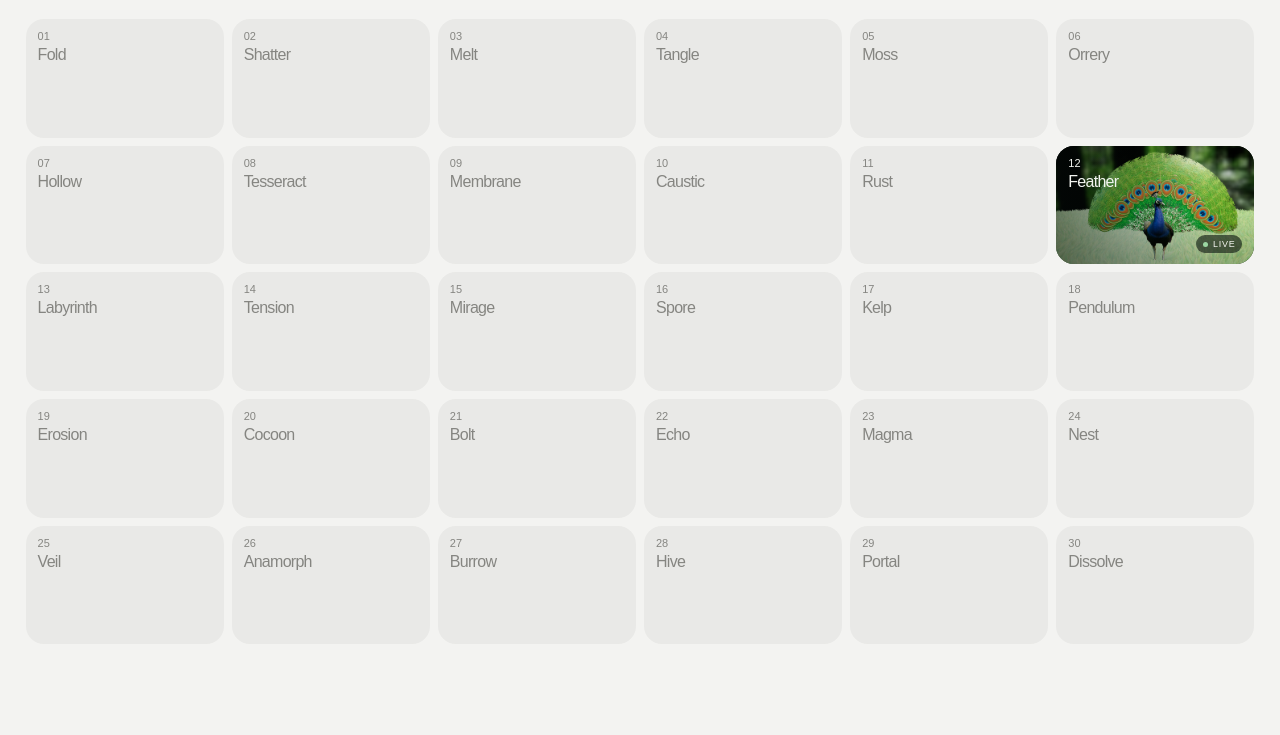
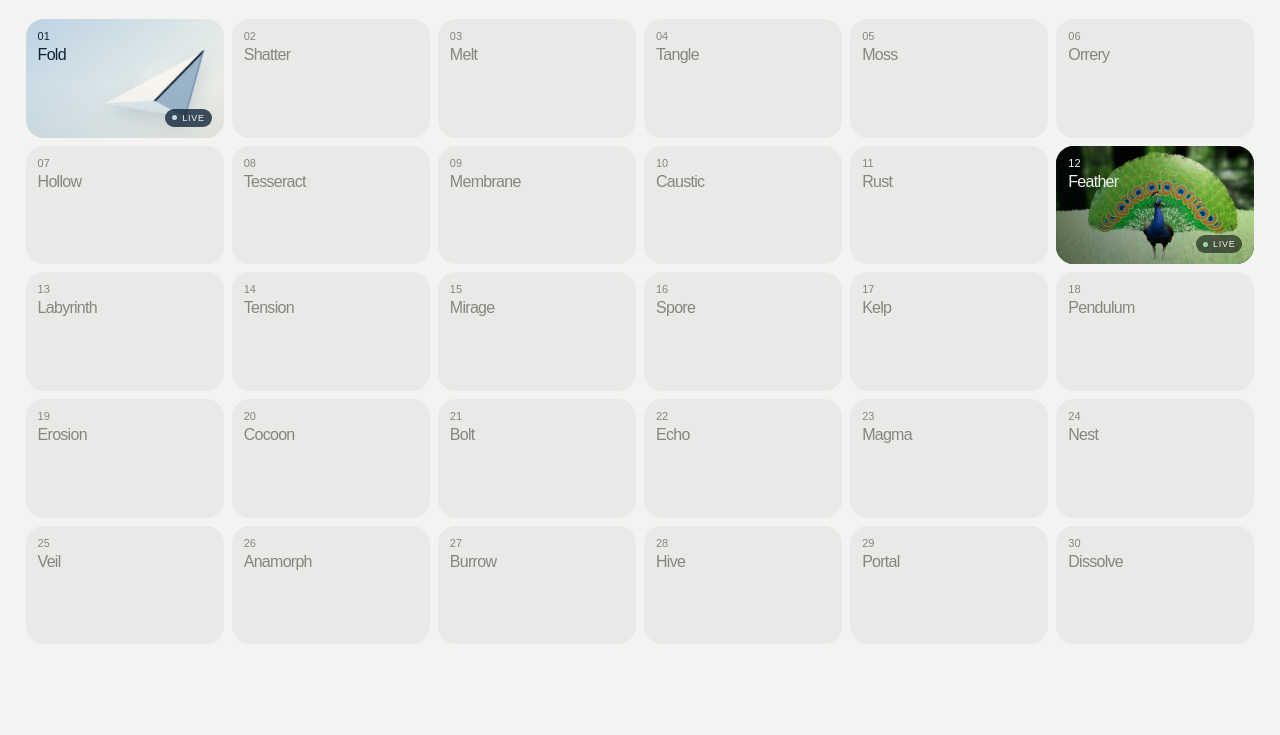
Before and after one commit to Aishwary2004Gupta/codevember-2026, a plain HTML site: page index.html in a window 1280 px wide. Shown: the part 65-800 px from the top of the page. Drawn offline with Linux system fonts and the light colour scheme.

Commit message:
Update index.html

```diff
--- a/index.html
+++ b/index.html
@@ -253,6 +253,51 @@
       transform: scale(1.04);
     }
 
+    .project--fold {
+      background:
+        radial-gradient(circle at 72% 62%, rgba(255, 255, 255, .48), transparent 23%),
+        linear-gradient(135deg, #b5cddf 0%, #dfe8e8 58%, #f1ede3 100%);
+      color: #0f2236;
+    }
+
+    .project--fold::after {
+      background:
+        linear-gradient(90deg, rgba(255, 255, 255, .12), transparent 78%),
+        linear-gradient(0deg, rgba(96, 126, 147, .12), transparent 45%);
+    }
+
+    .project--fold.project--live:hover {
+      background:
+        radial-gradient(circle at 72% 62%, rgba(255, 255, 255, .58), transparent 23%),
+        linear-gradient(135deg, #acc8db 0%, #d5e2e2 58%, #eee9de 100%);
+      box-shadow: 0 8px 24px rgba(53, 84, 106, .16);
+    }
+
+    .fold-art {
+      position: absolute;
+      z-index: 0;
+      right: 5%;
+      bottom: 2%;
+      width: 58%;
+      height: 78%;
+      overflow: visible;
+      filter: drop-shadow(0 8px 8px rgba(32, 69, 94, .16));
+      transform: rotate(-7deg);
+      transition: transform 350ms ease;
+    }
+
+    .project--fold:hover .fold-art {
+      transform: rotate(-2deg) translate(-4px, -3px);
+    }
+
+    .project--fold .project-status {
+      background: rgba(15, 34, 54, .78);
+    }
+
+    .project--fold .project-status::before {
+      background: #c9dae7;
+    }
+
     @media (max-width: 1180px) {
       .project-grid {
         grid-template-columns: repeat(4, minmax(0, 1fr));
@@ -325,9 +370,9 @@
       <p class="page-note">Thirty little experiments for November.</p>
     </div>
     <div class="header-actions">
-      <div class="progress" aria-label="1 of 30 projects published">
-        <span>01 <span aria-hidden="true">/</span> 30 live</span>
-        <span class="progress-track" aria-hidden="true"><span></span></span>
+      <div class="progress" aria-label="2 of 30 projects published">
+        <span>02 <span aria-hidden="true">/</span> 30 live</span>
+        <span class="progress-track" aria-hidden="true"><span style="width: 6.666%;"></span></span>
       </div>
       <button class="theme-toggle" type="button" aria-label="Switch to dark mode" aria-pressed="false">
         <svg class="icon--moon" viewBox="0 0 24 24" fill="none" stroke="currentColor" stroke-width="1.7" stroke-linecap="round" stroke-linejoin="round" aria-hidden="true">
@@ -343,7 +388,18 @@
   </header>
 
   <main class="project-grid" aria-label="Codevember projects">
-    <article class="project"><span class="project-number">01</span><h2 class="project-title">Fold</h2></article>
+    <a class="project project--live project--fold" href="01%20-%20Fold/" aria-label="Open day 1: Fold">
+      <span class="project-number">01</span>
+      <h2 class="project-title">Fold</h2>
+      <svg class="fold-art" viewBox="0 0 180 120" fill="none" aria-hidden="true">
+        <path d="M7 72 170 10 129 109 85 78Z" fill="#f8f5ee"/>
+        <path d="M85 78 170 10 129 109Z" fill="#9bb3c7"/>
+        <path d="M85 78 170 10" stroke="#0f2236" stroke-width="3" stroke-linecap="round"/>
+        <path d="M7 72 85 78 129 109Z" fill="#dce7e9"/>
+        <path d="M129 109 170 10" stroke="#6f8ca7" stroke-width="2" stroke-linecap="round"/>
+      </svg>
+      <span class="project-status">Live</span>
+    </a>
     <article class="project"><span class="project-number">02</span><h2 class="project-title">Shatter</h2></article>
     <article class="project"><span class="project-number">03</span><h2 class="project-title">Melt</h2></article>
     <article class="project"><span class="project-number">04</span><h2 class="project-title">Tangle</h2></article>
```
